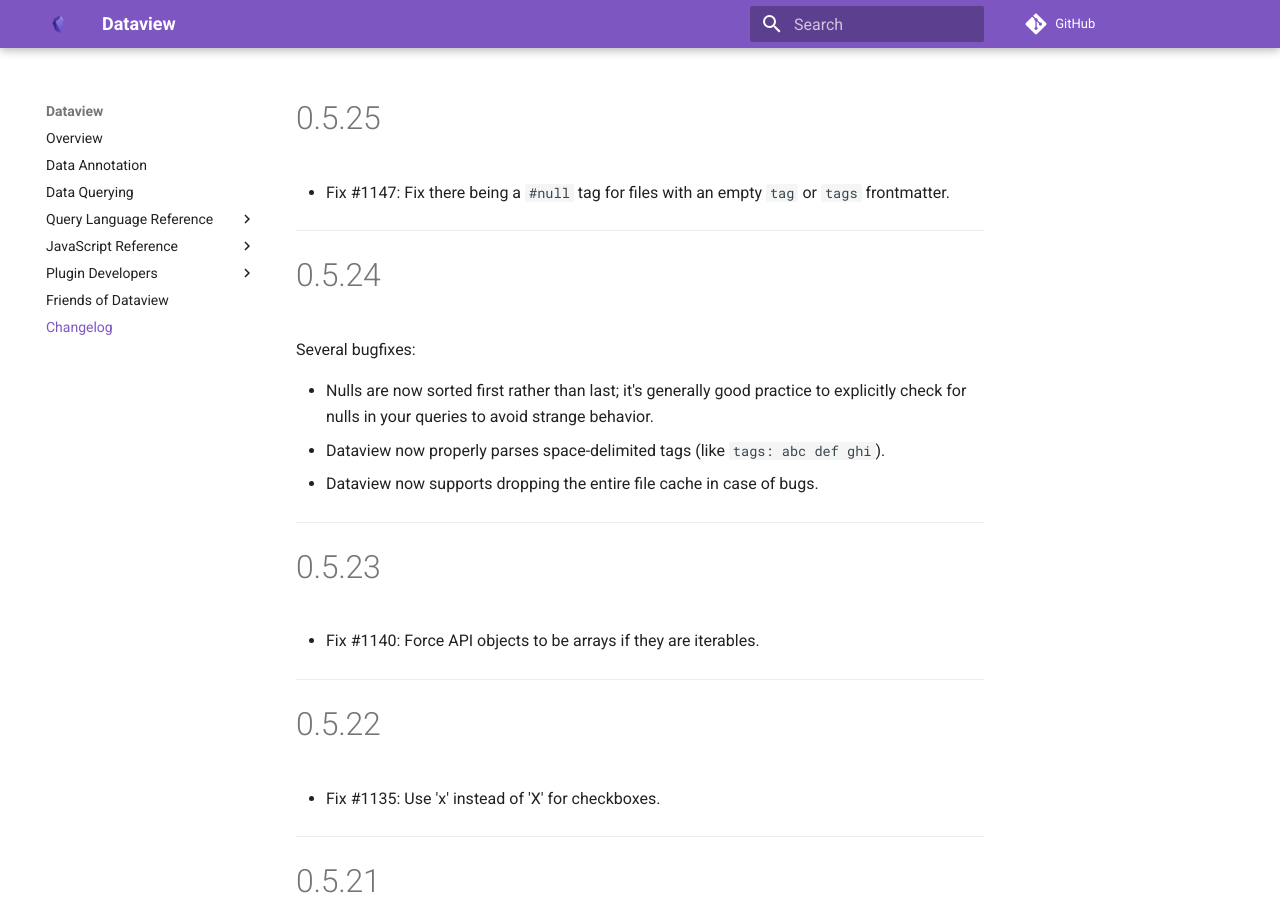
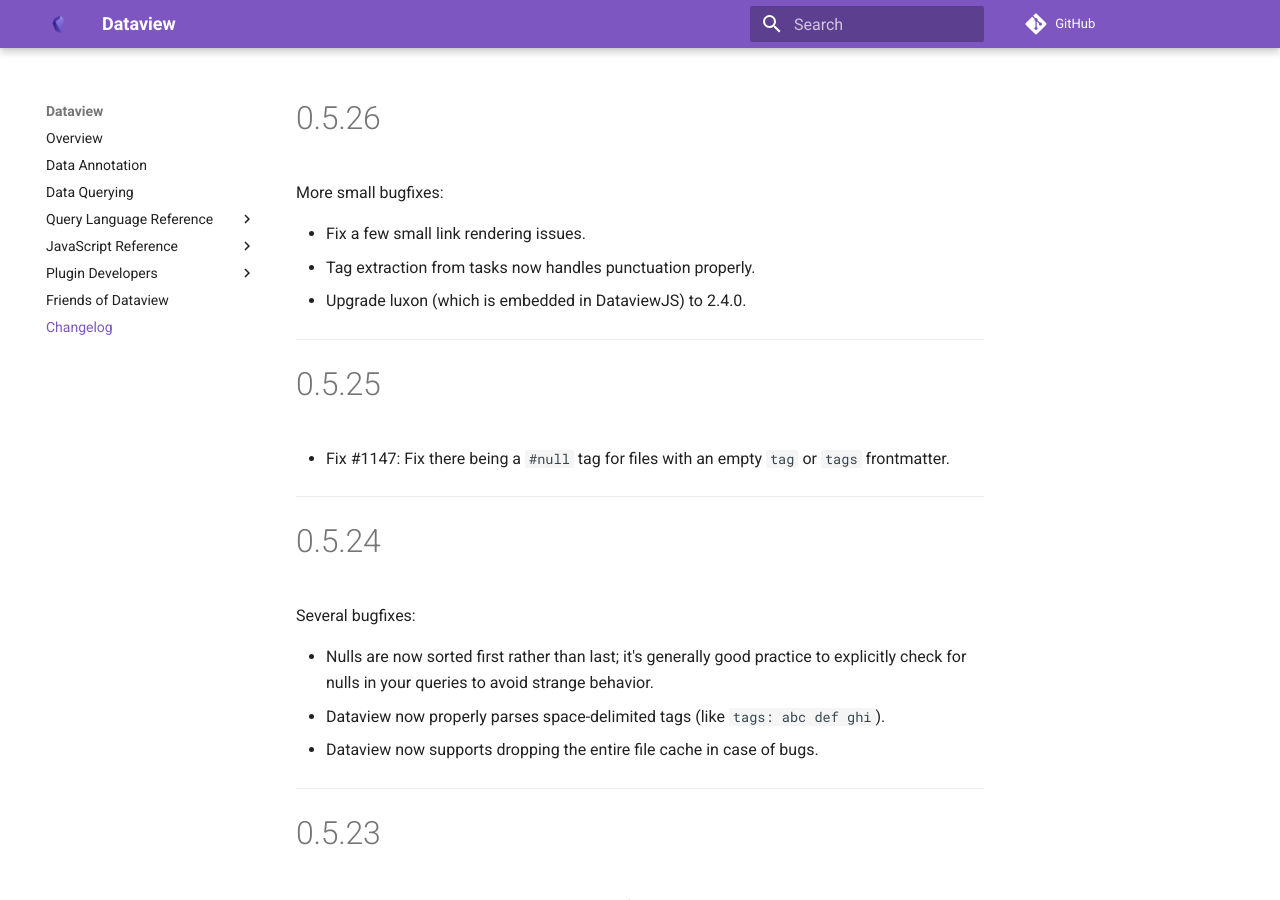
Before and after one commit to blacksmithgu/obsidian-dataview, an MkDocs documentation site: the page built from docs/docs/changelog.md, in a window 1280 px wide and 900 px high. Built offline with MkDocs 1.6.1 and Material for MkDocs 9.7.7, drawn with Linux system fonts in a browser that asks for light colours; comment, search, counter and statistics services are not loaded.

Commit message:
Auto-release 0.5.26

```diff
--- a/docs/docs/changelog.md
+++ b/docs/docs/changelog.md
@@ -1,3 +1,13 @@
+# 0.5.26
+
+More small bugfixes:
+
+- Fix a few small link rendering issues.
+- Tag extraction from tasks now handles punctuation properly.
+- Upgrade luxon (which is embedded in DataviewJS) to 2.4.0.
+
+---
+
 # 0.5.25
 
 - Fix #1147: Fix there being a `#null` tag for files with an empty `tag` or `tags` frontmatter.
--- a/manifest-beta.json
+++ b/manifest-beta.json
@@ -1,7 +1,7 @@
 {
   "id": "dataview",
   "name": "Dataview",
-  "version": "0.5.25",
+  "version": "0.5.26",
   "minAppVersion": "0.13.11",
   "description": "Complex data views for the data-obsessed.",
   "author": "Michael Brenan <blacksmithgu@gmail.com>",
--- a/package.json
+++ b/package.json
@@ -1,6 +1,6 @@
 {
   "name": "obsidian-dataview",
-  "version": "0.5.25",
+  "version": "0.5.26",
   "description": "Advanced data views for Obsidian.md.",
   "main": "lib/index.js",
   "types": "lib/index.d.ts",
--- a/versions.json
+++ b/versions.json
@@ -101,5 +101,6 @@
   "0.5.22": "0.12.0",
   "0.5.23": "0.12.0",
   "0.5.24": "0.12.0",
-  "0.5.25": "0.12.0"
+  "0.5.25": "0.12.0",
+  "0.5.26": "0.12.0"
 }
```
Also changed, not shown: CHANGELOG.md, manifest.json.
